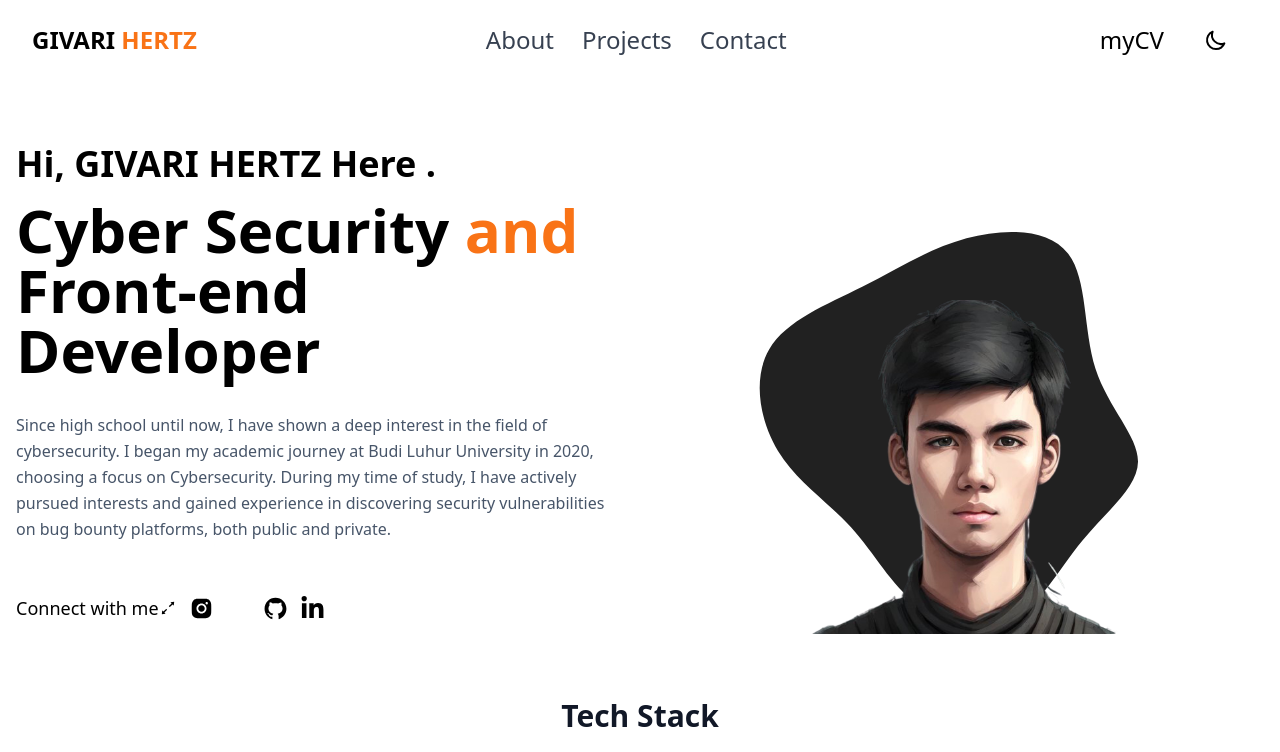
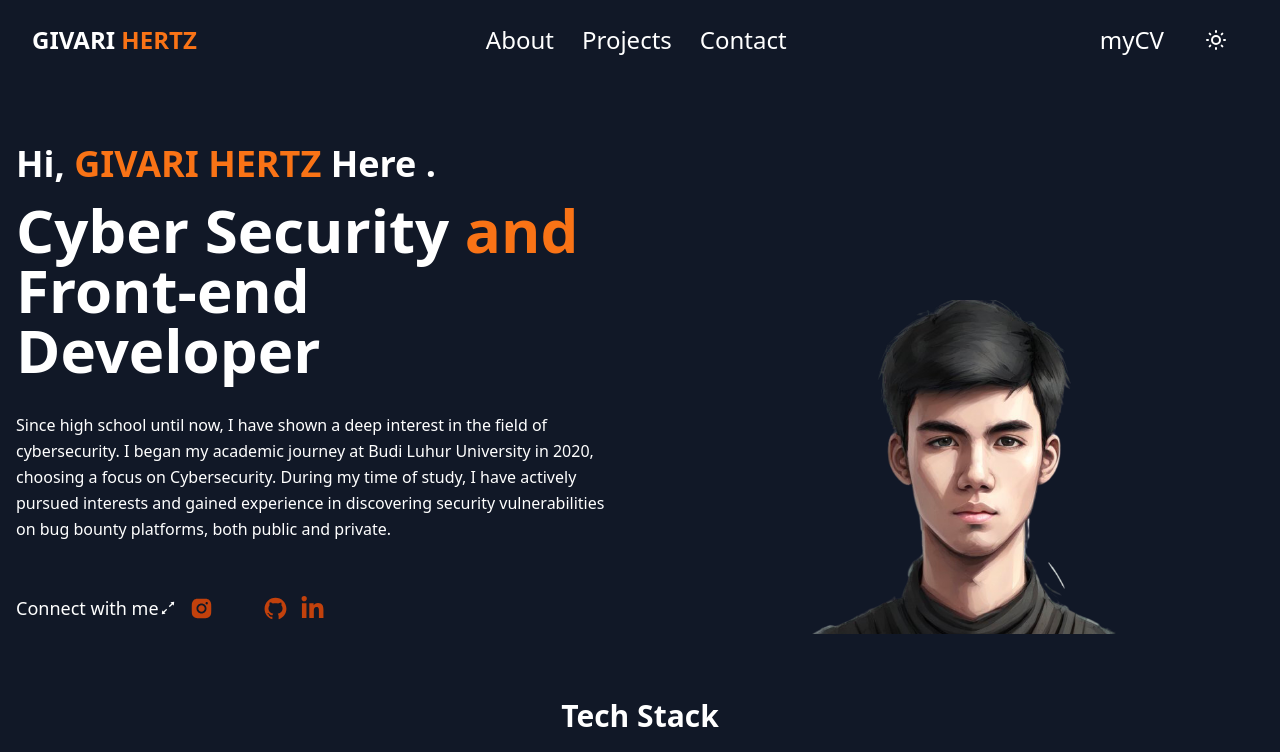
Before and after one commit to gh3rtz/Personal-Website, a React (Create React App) app: page / in a window 1280 px wide. Shown: the top 752 px of the page. Built offline with nearby package versions, Linux system fonts and the light colour scheme; some icons are missing.

Commit message:
update navbar: cursor-pointer

```diff
--- a/src/App.js
+++ b/src/App.js
@@ -11,7 +11,7 @@ import Footer from "./components/Footer";
 import { inject } from "@vercel/analytics";
 
 const App = () => {
-  const [isDarkMode, setIsDarkMode] = useState(false);
+  const [isDarkMode, setIsDarkMode] = useState(true);
 
   useEffect(() => {
     // Initialize Vercel Analytics
--- a/src/components/Navbar.jsx
+++ b/src/components/Navbar.jsx
@@ -86,7 +86,7 @@ const Navbar = () => {
                 duration={500}
                 className={`block py-2 pl-3 pr-4 text-gray-700 hover:font-bold
                   focus:outline-none
-                  font-medium rounded-lg text-md px-5 text-center mr-3 md:mr-0 dark:text-white ${
+                  font-medium rounded-lg text-md px-5 text-center mr-3 md:mr-0 dark:text-white cursor-pointer ${
                     scrollY > 0 ? "dark:hover:bg-opacity-70" : ""
                   }`}
               >
@@ -101,7 +101,7 @@ const Navbar = () => {
                 offset={-70}
                 duration={500}
                 className={`block py-2 pl-3 pr-4 text-gray-700 hover:font-bold
-                  focus:outline-none font-medium rounded-lg text-md px-5 text-center mr-3 md:mr-0 dark:text-white ${
+                  focus:outline-none font-medium rounded-lg text-md px-5 text-center mr-3 md:mr-0 dark:text-white cursor-pointer ${
                     scrollY > 0 ? "dark:hover:bg-opacity-70" : ""
                   }`}
               >
@@ -116,7 +116,7 @@ const Navbar = () => {
                 offset={-70}
                 duration={500}
                 className={`block py-2 pl-3 pr-4 text-gray-700 hover:font-bold
-                  focus:outline-none font-medium rounded-lg text-md px-5 text-center mr-3 md:mr-0 dark:text-white ${
+                  focus:outline-none font-medium rounded-lg text-md px-5 text-center mr-3 md:mr-0 dark:text-white cursor-pointer ${
                     scrollY > 0 ? "dark:hover:bg-opacity-70" : ""
                   }`}
               >
```
